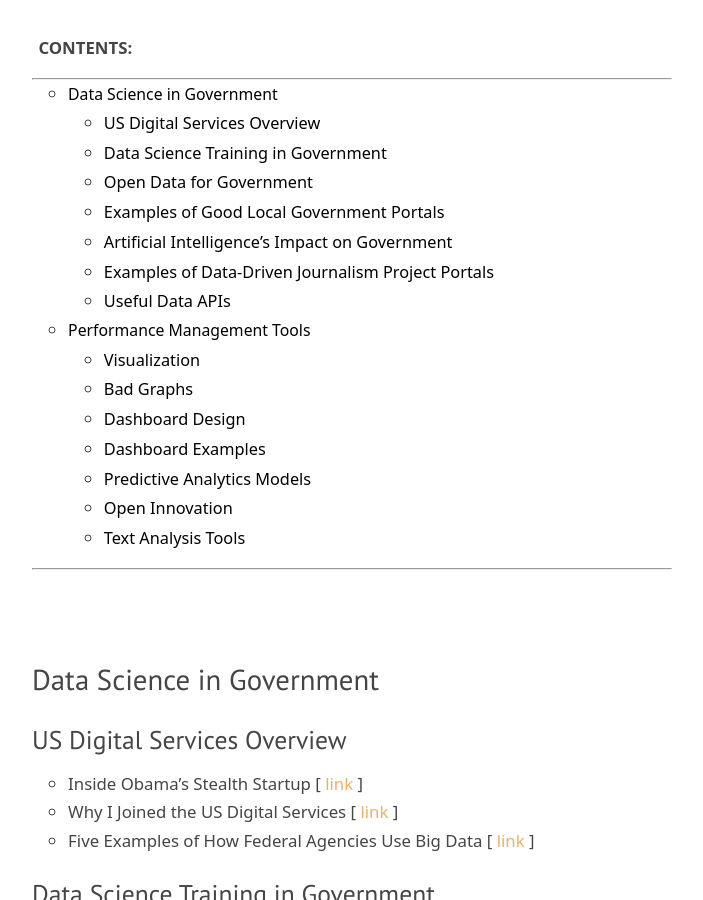
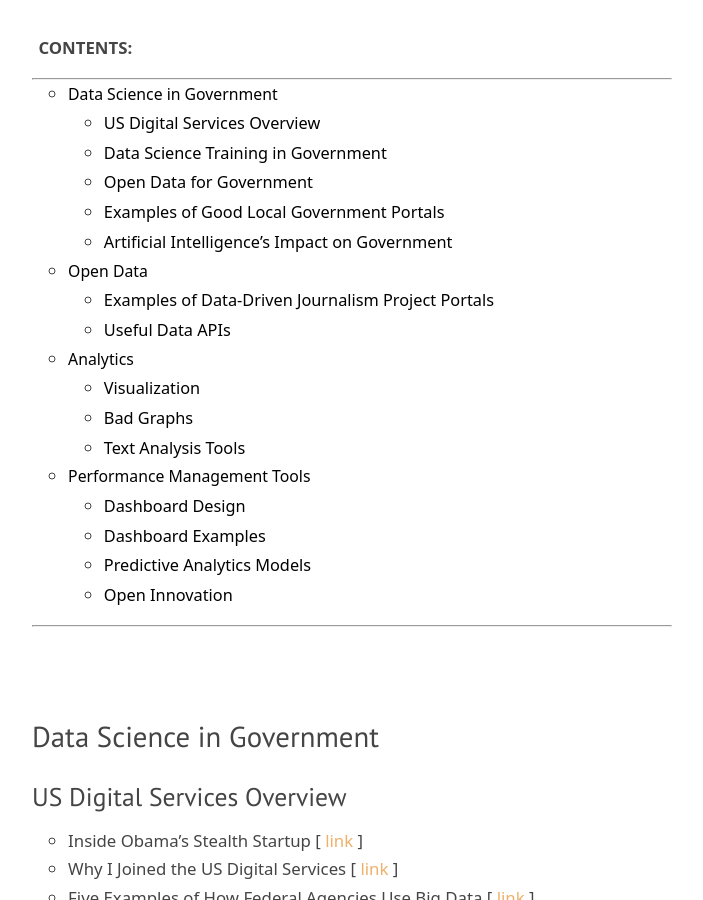
Before and after one commit to DS4PS/ds4ps_dev_site, a Jekyll site: the page built from resources.md, in a window 1280 px wide and 900 px high, scrolled down 535 px. Shown: the whole window, without its empty margins (288-991 px from the left). Built offline with Jekyll 4.4.1, drawn with Linux system fonts in a browser that asks for light colours; nearby versions of some CDN libraries; library files that are not in the unit come from our copies; some of the changed text lies outside the part shown.

Commit message:
Update resources.md

```diff
--- a/resources.md
+++ b/resources.md
@@ -109,6 +109,10 @@
 Brookings Center report on automation [ [link](https://www.brookings.edu/wp-content/uploads/2019/01/ES_2019.01_BrookingsMetro_Automation-AI_Report_Muro-Maxim-Whiton-FINAL.pdf) ]
 Developing AI for federal government [ [link](https://www.nextgov.com/emerging-tech/2019/01/hhs-contract-will-offer-ai-tech-support-all-government/154078/) ]
 
+
+
+## Open Data
+
 ### Examples of Data-Driven Journalism Project Portals
 
 BBC creates graphics cookbook [ [link](https://medium.com/bbc-visual-and-data-journalism/how-the-bbc-visual-and-data-journalism-team-works-with-graphics-in-r-ed0b35693535) ] [ [cookbook](https://bbc.github.io/rcookbook/) ]
@@ -137,7 +141,9 @@
 Federal Government APIs [ [link](https://github.com/unitedstates/APIs) ]
 Strava GPS Data of Athletes by City [ [blog](http://www.databrew.cc/posts/strava.html) ]
 
-## Performance Management Tools
+
+## Analytics
+
 
 ### Visualization
 
```
Also changed, not shown: other parts of resources.md (+11 -5 lines).
